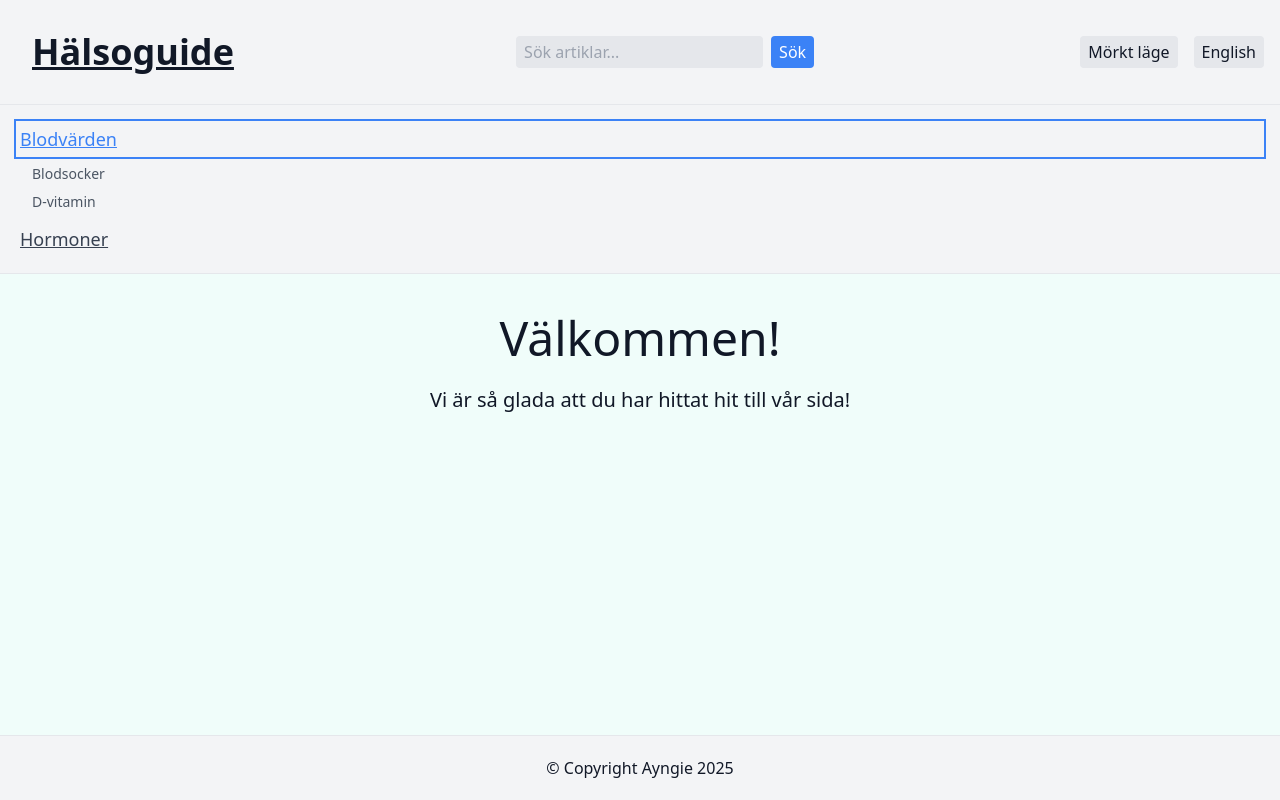
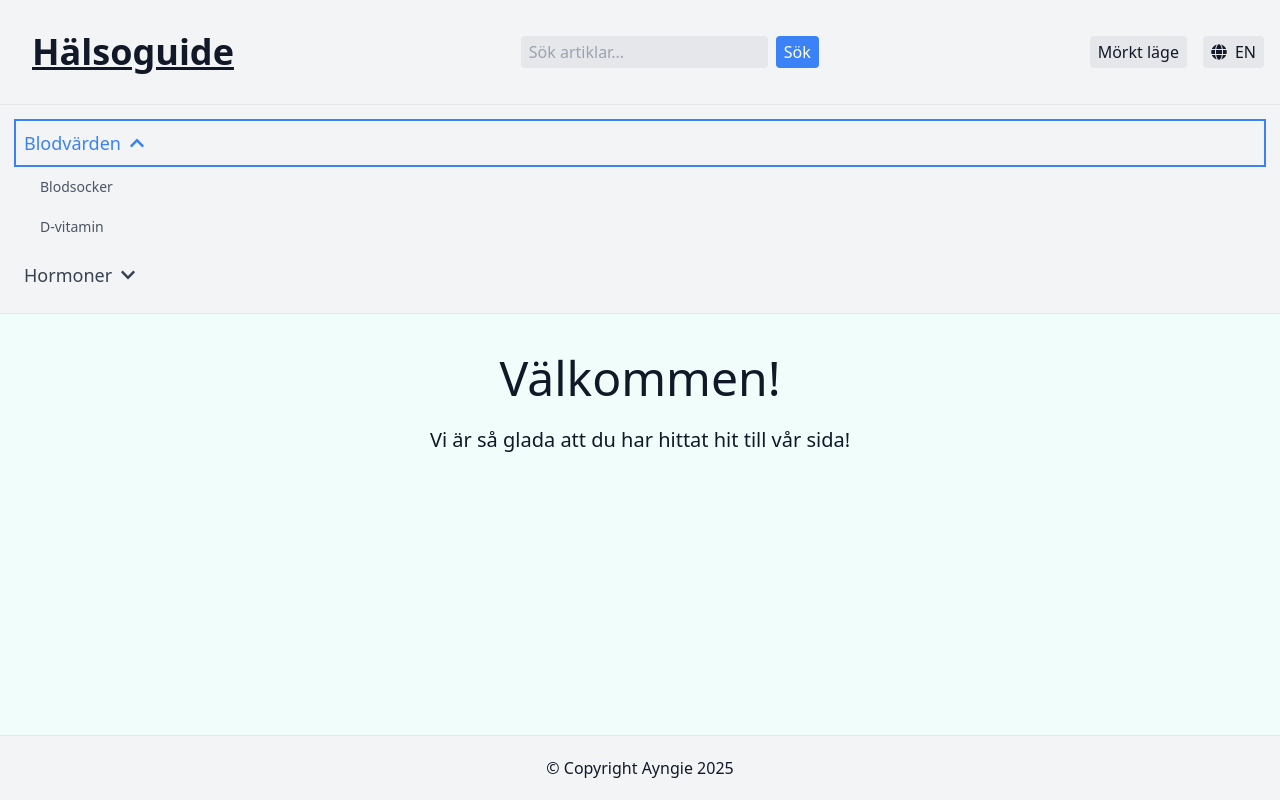
Before and after one commit to Ayngie/health-guide, a React (Vite) app: page / in a window 1280 px wide. Both pictures are taken after a click on the button "Blodvärden". Built offline with nearby package versions, Linux system fonts and the light colour scheme.

Commit message:
Feat: imported react-icons and added icons to project + updated accessibility

```diff
--- a/package.json
+++ b/package.json
@@ -15,6 +15,7 @@
     "react": "^18.3.1",
     "react-dom": "^18.3.1",
     "react-i18next": "^14.1.2",
+    "react-icons": "^5.5.0",
     "react-router-dom": "^6.26.1",
     "sanitize-html": "^2.13.0"
   },
--- a/src/components/LanguageToggle.tsx
+++ b/src/components/LanguageToggle.tsx
@@ -1,5 +1,5 @@
 import { useTranslation } from "react-i18next";
-
+import { FaGlobe } from "react-icons/fa";
 const LanguageToggle = () => {
   const { i18n } = useTranslation();
 
@@ -12,10 +12,11 @@ const LanguageToggle = () => {
   return (
     <button
       onClick={toggleLanguage}
-      className="px-2 py-1 bg-gray-200 dark:bg-gray-700 rounded hover:bg-gray-300 dark:hover:bg-gray-600 focus:bg-gray-300 dark:focus:bg-gray-600"
-      aria-label={`Switch to ${i18n.language === "sv" ? "English" : "Svenska"}`}
+      className="flex items-center px-2 py-1 bg-gray-200 dark:bg-gray-700 rounded hover:bg-gray-300 dark:hover:bg-gray-600 focus:bg-gray-300 dark:focus:bg-gray-600"
+      aria-label={`Switch to ${i18n.language === "sv" ? "EN" : "SV"}`}
     >
-      {i18n.language === "sv" ? "English" : "Svenska"}
+      <FaGlobe className="mr-2" />
+      {i18n.language === "sv" ? "EN" : "SV"}
     </button>
   );
 };
--- a/src/components/Nav.tsx
+++ b/src/components/Nav.tsx
@@ -1,6 +1,7 @@
 import { useState } from "react";
 import { NavLink } from "react-router-dom";
 import { useTranslation } from "react-i18next";
+import { FaChevronDown, FaChevronUp } from "react-icons/fa";
 import articlesData from "../data/articles.json";
 import { IHealthArea } from "../types";
 
@@ -17,34 +18,41 @@ const Nav: React.FC = () => {
     <nav className="p-4 border-b dark:border-gray-700">
       {/* Subject groups */}
       <ul className="space-y-2">
-        {healthAreas.map((area) => (
+        {healthAreas.map((area) => {
+          const isExpanded = expanded[area.id] || false;
+          return (
             <li key={area.id}>
               <button
                 onClick={() => toggleArea(area.id)}
-              className="w-full text-left text-lg font-medium text-gray-700 dark:text-gray-300 hover:text-blue-500 focus:text-blue-500 underline p-1"
-              aria-expanded={expanded[area.id] || false}
+                className="w-full flex items-center p-2 text-lg font-medium text-gray-700 dark:text-gray-300 hover:text-blue-500 focus:text-blue-500 focus:outline-none focus:ring-2 focus:ring-blue-500"
+                aria-expanded={isExpanded}
                 aria-controls={`menu-${area.id}`}
                 aria-label={t("menuToggle", {
                   area: area.titles[i18n.language as "en" | "sv"],
                 })}
               >
-              {area.titles[i18n.language as "en" | "sv"]}
+                <span>{area.titles[i18n.language as "en" | "sv"]}</span>
+                {isExpanded ? (
+                  <FaChevronUp className="ml-2 w-4 h-4" aria-hidden="true" />
+                ) : (
+                  <FaChevronDown className="ml-2 w-4 h-4" aria-hidden="true" />
+                )}
               </button>
 
               {/* Submenu items */}
               <ul
                 id={`menu-${area.id}`}
-              className={`ml-4 mt-1 space-y-1 ${expanded[area.id] ? "block" : "hidden"}`}
+                className={`ml-4 mt-1 space-y-1 ${isExpanded ? "block" : "hidden"}`}
               >
                 {area.articles.map((article) => (
                   <li key={article.id}>
                     <NavLink
                       to={`/health/${area.id}/${article.id}`}
                       className={({ isActive }) =>
-                      `text-sm ${
+                        `text-sm block p-2 ${
                           isActive
                             ? "text-blue-500 font-semibold"
-                          : "text-gray-600 dark:text-gray-400 hover:text-blue-500 focus:text-blue-500"
+                            : "text-gray-600 dark:text-gray-400 hover:text-blue-500 focus:text-blue-500 focus:outline-none focus:ring-2 focus:ring-blue-500"
                         }`
                       }
                     >
@@ -54,7 +62,8 @@ const Nav: React.FC = () => {
                 ))}
               </ul>
             </li>
-        ))}
+          );
+        })}
       </ul>
     </nav>
   );
```
Also changed, not shown: 1 other file (tests, documents, lock files or other folders). Lines whose indentation alone changed are shown as unchanged.
